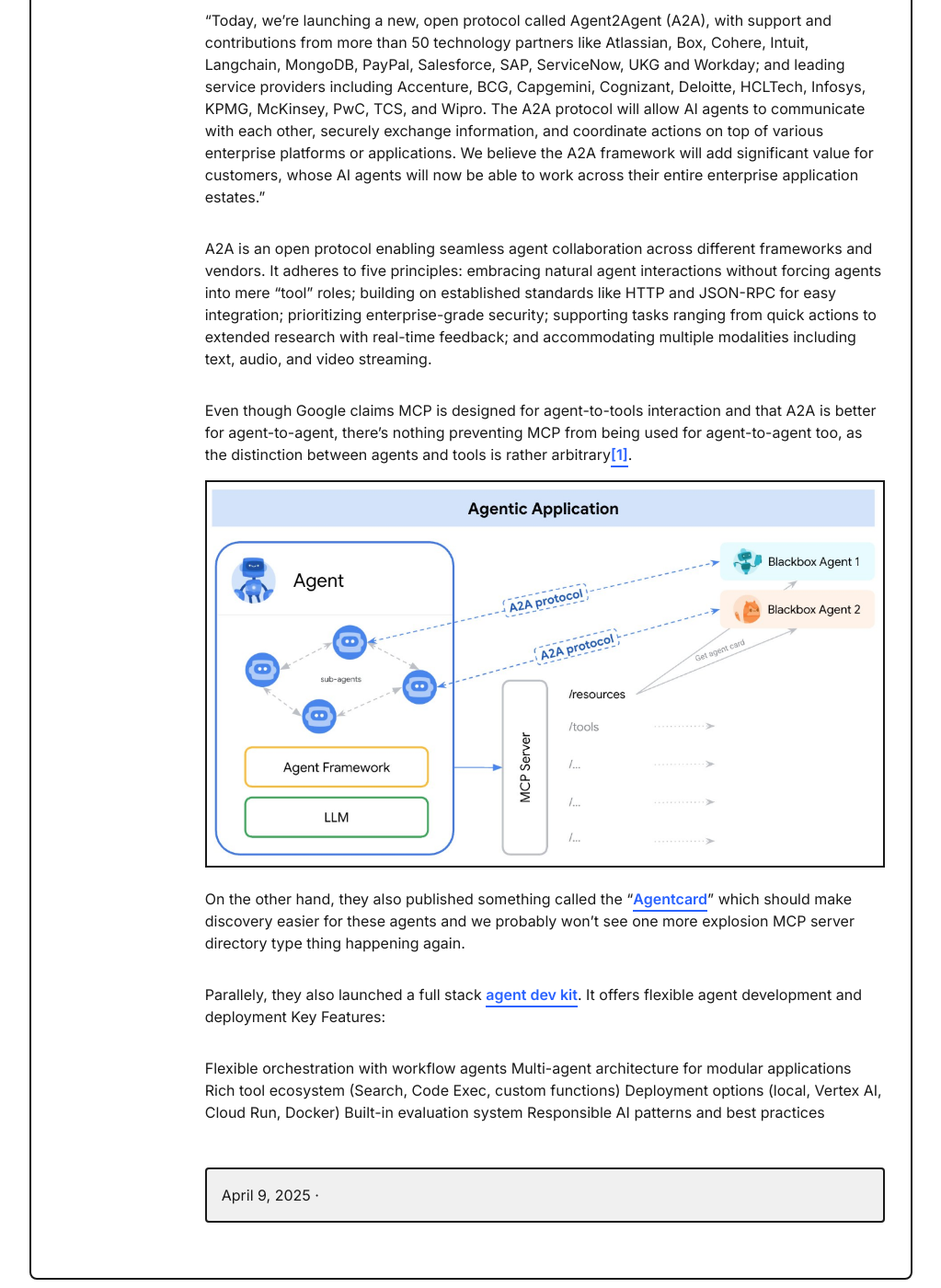
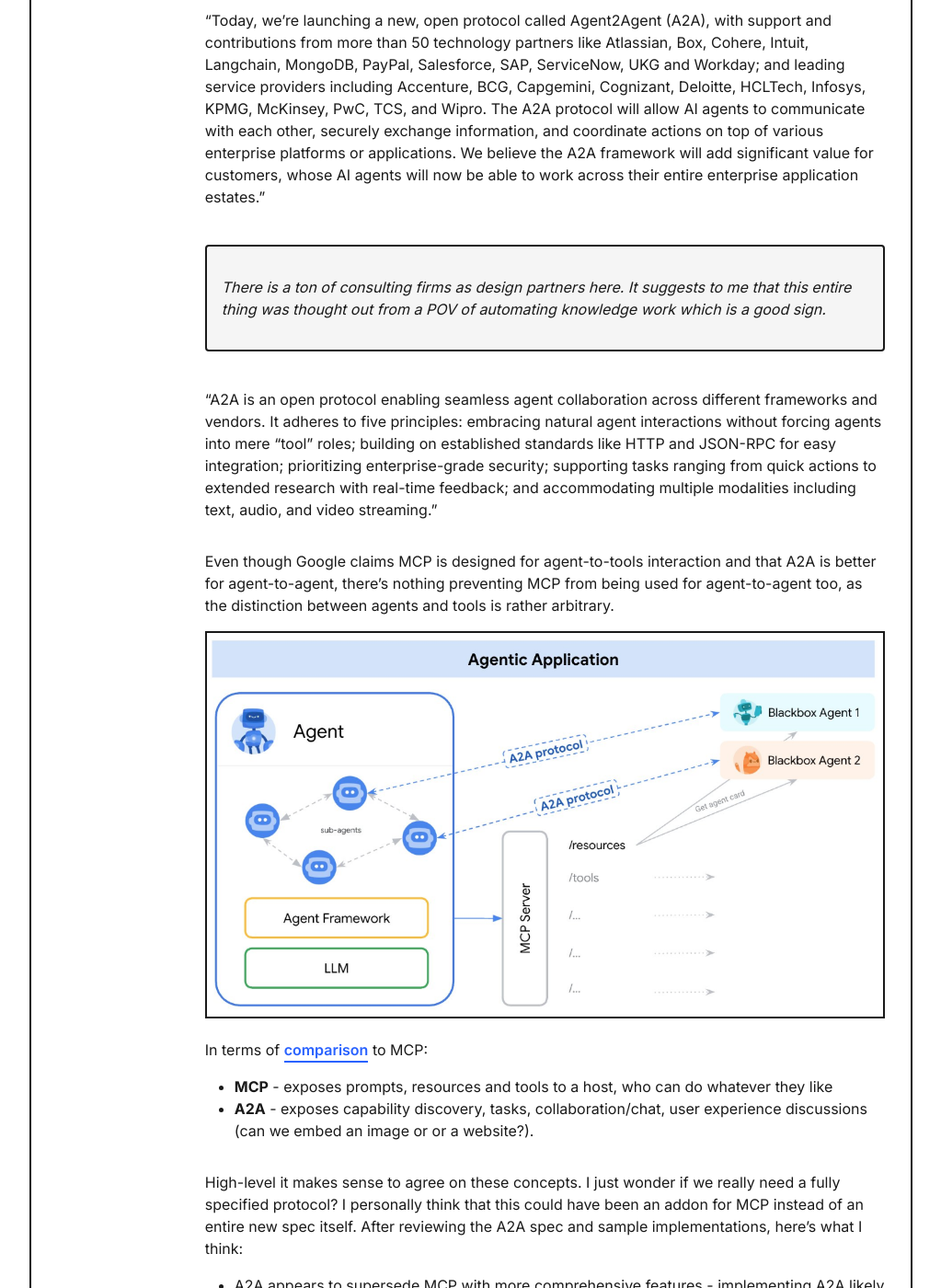
Before and after one commit to r-nikhil/r-nikhil.github.io, a Jekyll site: the page built from _til/2025-04-09-google-ai-cloud.md, in a window 1280 px wide and 1400 px high, scrolled down 209 px. Shown: the whole window at 92% size, without its empty margins (128-1151 px from the left). Built offline with Jekyll 4.4.1, drawn with Linux system fonts in a browser that asks for light colours; some of the changed text lies outside the part shown.

Commit message:
new post

```diff
--- a/_til/2025-04-09-google-ai-cloud.md
+++ b/_til/2025-04-09-google-ai-cloud.md
@@ -10,21 +10,30 @@
 
 "Today, we’re launching a new, open protocol called Agent2Agent (A2A), with support and contributions from more than 50 technology partners like Atlassian, Box, Cohere, Intuit, Langchain, MongoDB, PayPal, Salesforce, SAP, ServiceNow, UKG and Workday; and leading service providers including Accenture, BCG, Capgemini, Cognizant, Deloitte, HCLTech, Infosys, KPMG, McKinsey, PwC, TCS, and Wipro. The A2A protocol will allow AI agents to communicate with each other, securely exchange information, and coordinate actions on top of various enterprise platforms or applications. We believe the A2A framework will add significant value for customers, whose AI agents will now be able to work across their entire enterprise application estates."
 
-A2A is an open protocol enabling seamless agent collaboration across different frameworks and vendors. It adheres to five principles: embracing natural agent interactions without forcing agents into mere "tool" roles; building on established standards like HTTP and JSON-RPC for easy integration; prioritizing enterprise-grade security; supporting tasks ranging from quick actions to extended research with real-time feedback; and accommodating multiple modalities including text, audio, and video streaming.
+> There is a ton of consulting firms as design partners here. It suggests to me that this entire thing was thought out from a POV of automating knowledge work which is a good sign.
 
-Even though Google claims MCP is designed for agent-to-tools interaction and that A2A is better for agent-to-agent, there’s nothing preventing MCP from being used for agent-to-agent too, as the distinction between agents and tools is rather arbitrary[[1]](https://x.com/jancurn/status/1910094901221683277).
+"A2A is an open protocol enabling seamless agent collaboration across different frameworks and vendors. It adheres to five principles: embracing natural agent interactions without forcing agents into mere "tool" roles; building on established standards like HTTP and JSON-RPC for easy integration; prioritizing enterprise-grade security; supporting tasks ranging from quick actions to extended research with real-time feedback; and accommodating multiple modalities including text, audio, and video streaming."
+
+Even though Google claims MCP is designed for agent-to-tools interaction and that A2A is better for agent-to-agent, there’s nothing preventing MCP from being used for agent-to-agent too, as the distinction between agents and tools is rather arbitrary.
+
 <div align = "center">
 <img  src="/assets/files/agent1.png">
 </div>
 
+In terms of [comparison](https://google.github.io/A2A/#/topics/a2a_and_mcp) to MCP:
+- **MCP** - exposes prompts, resources and tools to a host, who can do whatever they like
+- **A2A** - exposes capability discovery, tasks, collaboration/chat, user experience discussions (can we embed an image or or a website?).
+
+High-level it makes sense to agree on these concepts. I just wonder if we really need a fully specified protocol? I personally think that this could have been an addon for MCP instead of an entire new spec itself. After reviewing the A2A spec and sample implementations, here's what I think:
+
+- A2A appears to supersede MCP with more comprehensive features - implementing A2A likely eliminates the need for MCP.
+- A2A addresses MCP pain points with practical solutions:
+  - Structured data transmission protocols
+  - Token-based security for function calls
+  - DNS-based discovery and security
+
+The UI demos require more sophisticated clients with iframe and reconnection capabilities. Text-only clients exist but UI negotiation and non-HTML client support remain unclear.
+
 On the other hand, they also published something called the "[Agentcard](https://github.com/google/A2A/blob/main/demo/ui/utils/agent_card.py)" which should make discovery easier for these agents and we probably won't see one more explosion MCP server directory type thing happening again.
 
-Parallely, they also launched a full stack [agent dev kit](https://google.github.io/adk-docs/#what-is-agent-development-kit). It offers flexible agent development and deployment
-Key Features:
-
-Flexible orchestration with workflow agents
-Multi-agent architecture for modular applications
-Rich tool ecosystem (Search, Code Exec, custom functions)
-Deployment options (local, Vertex AI, Cloud Run, Docker)
-Built-in evaluation system
-Responsible AI patterns and best practices
+Parallely, they also launched a full stack [agent dev kit](https://google.github.io/adk-docs/#what-is-agent-development-kit). Built in primitives for doing agent orchestration, connections to pre-built tools, eval harness and ofcourse easy deployment to GCP. Its a direction competition to Langchain, CrewAI and similar platforms. Interestingly Langchain is a tech partner for developing A2A.
```
Also changed, not shown: _pages/til.md (+0 -2 lines), _til/image.png (deleted), _til/image_2.png (deleted).
